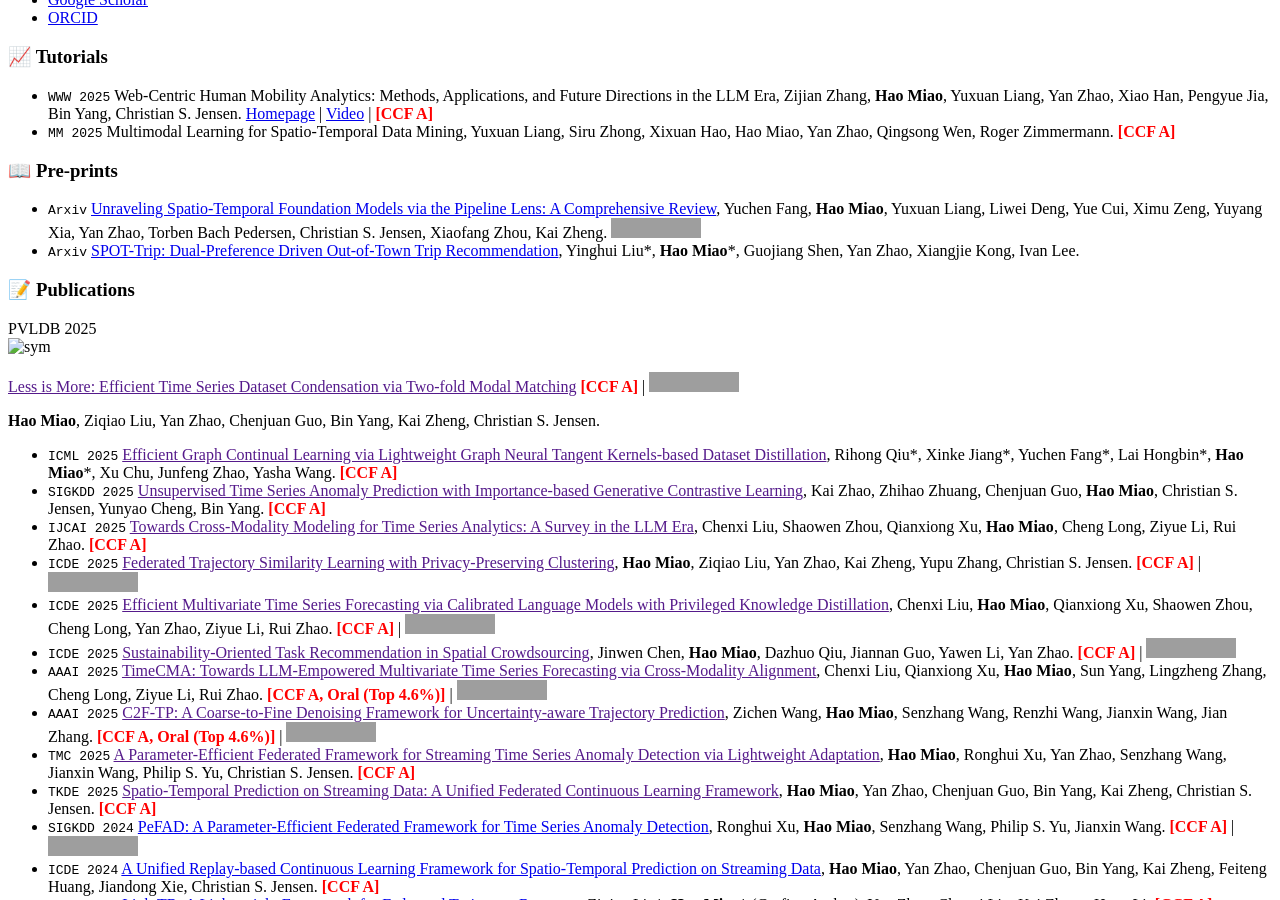
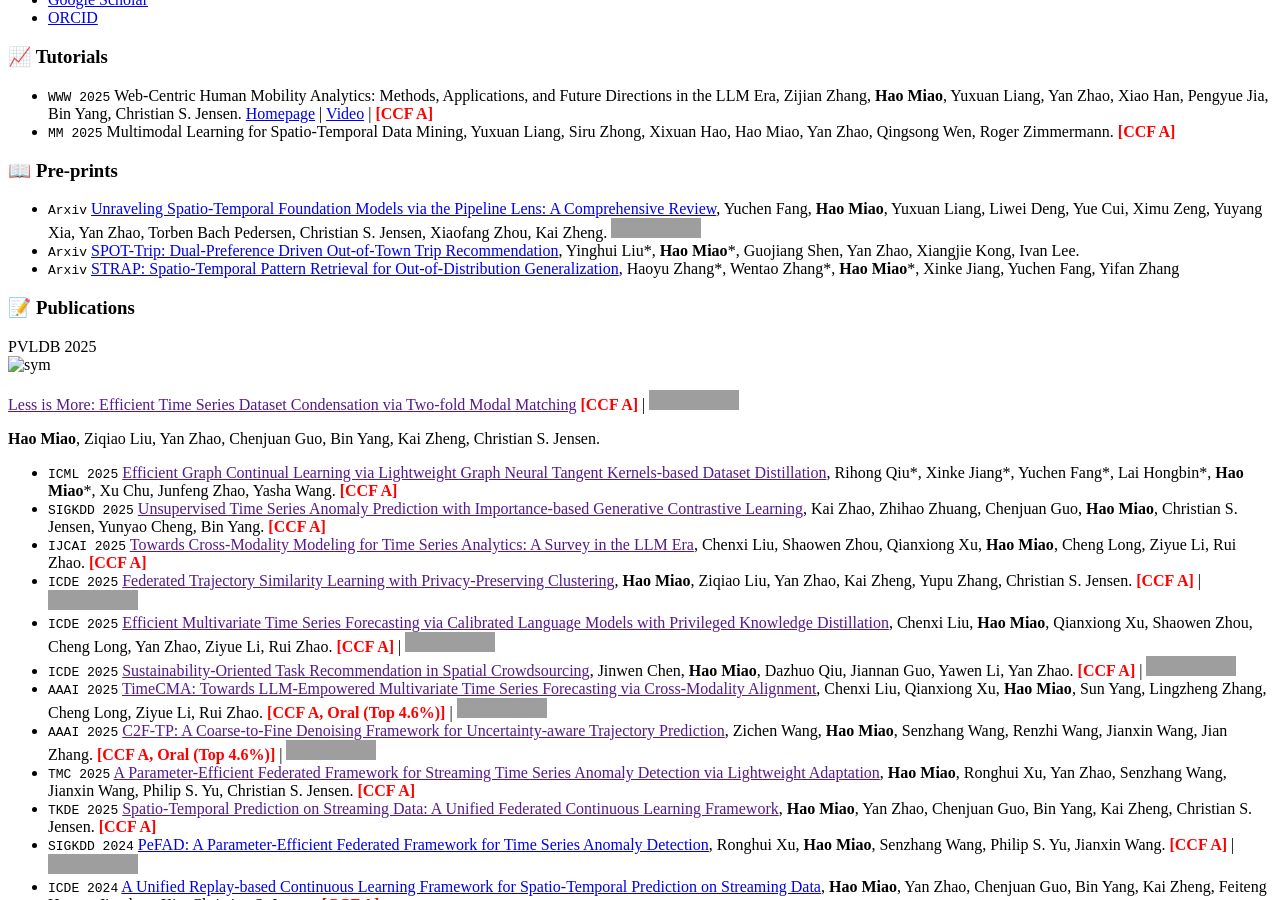
Before and after one commit to MiaoHaoSunny/MiaoHaoSunny.github.io, a Jekyll site: the page built from _pages/includes/pub.md, in a window 1280 px wide and 900 px high, scrolled down 374 px, cut to the strip 0-900 px from the top of the window. Built offline with Jekyll 4.4.1, drawn with Linux system fonts in a browser that asks for light colours; our own code applies the rules of GitHub Pages for plain Markdown files; grey boxes are pictures that could not be loaded.

Commit message:
Update pub.md

```diff
--- a/_pages/includes/pub.md
+++ b/_pages/includes/pub.md
@@ -5,6 +5,7 @@
 # 📖 Pre-prints
 - ``Arxiv`` [Unraveling Spatio-Temporal Foundation Models via the Pipeline Lens: A Comprehensive Review](https://arxiv.org/abs/2506.01364), Yuchen Fang, **Hao Miao**, Yuxuan Liang, Liwei Deng, Yue Cui, Ximu Zeng, Yuyang Xia, Yan Zhao, Torben Bach Pedersen, Christian S. Jensen, Xiaofang Zhou, Kai Zheng. [![](https://img.shields.io/github/stars/LMissher/Awesome-Spatio-Temporal-Foundation-Models?style=social&label=Awesome-Spatio-Temporal-Foundation-Models)](https://github.com/LMissher/Awesome-Spatio-Temporal-Foundation-Models)
 - ``Arxiv`` [SPOT-Trip: Dual-Preference Driven Out-of-Town Trip Recommendation](https://arxiv.org/abs/2506.01705), Yinghui Liu\*, **Hao Miao**\*, Guojiang Shen, Yan Zhao, Xiangjie Kong, Ivan Lee.
+- ``Arxiv`` [STRAP: Spatio-Temporal Pattern Retrieval for Out-of-Distribution Generalization](https://arxiv.org/abs/2505.19547), Haoyu Zhang\*, Wentao Zhang\*, **Hao Miao**\*, Xinke Jiang, Yuchen Fang, Yifan Zhang
 
 # 📝 Publications
 
```
